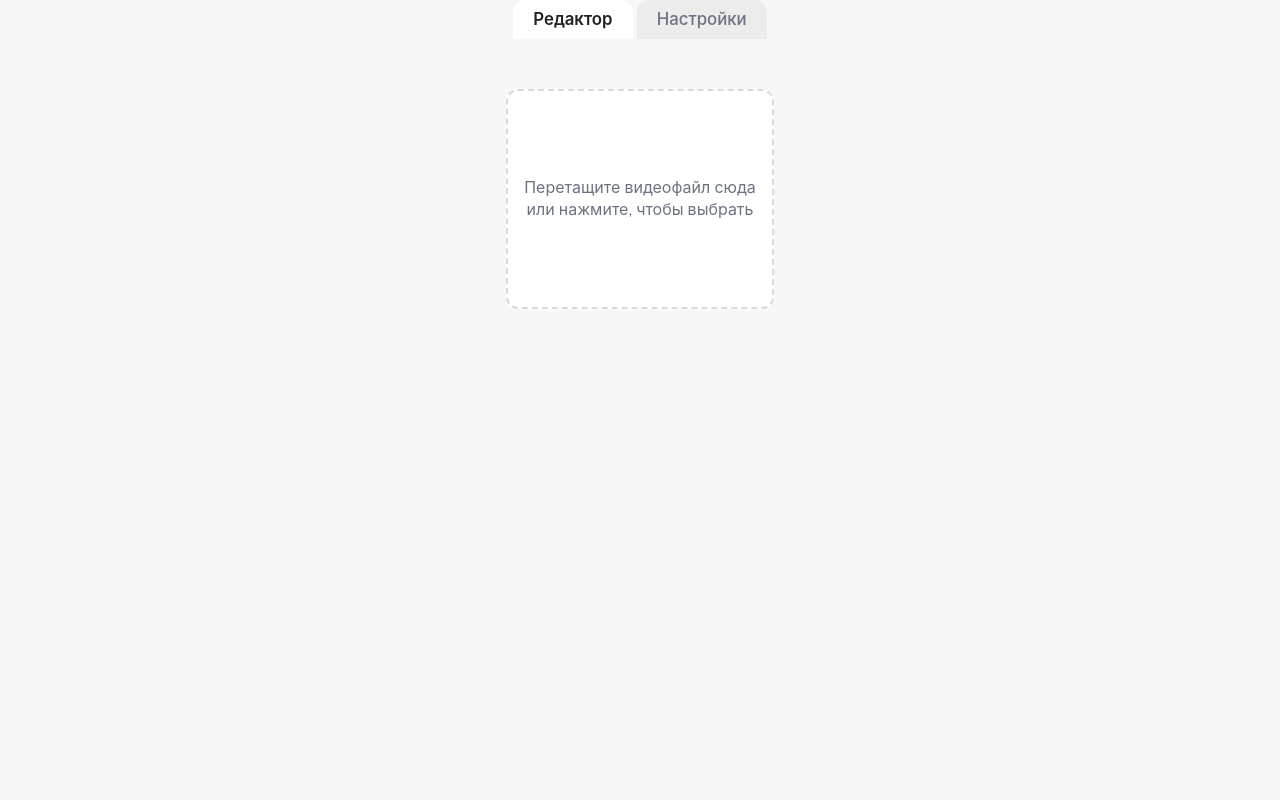
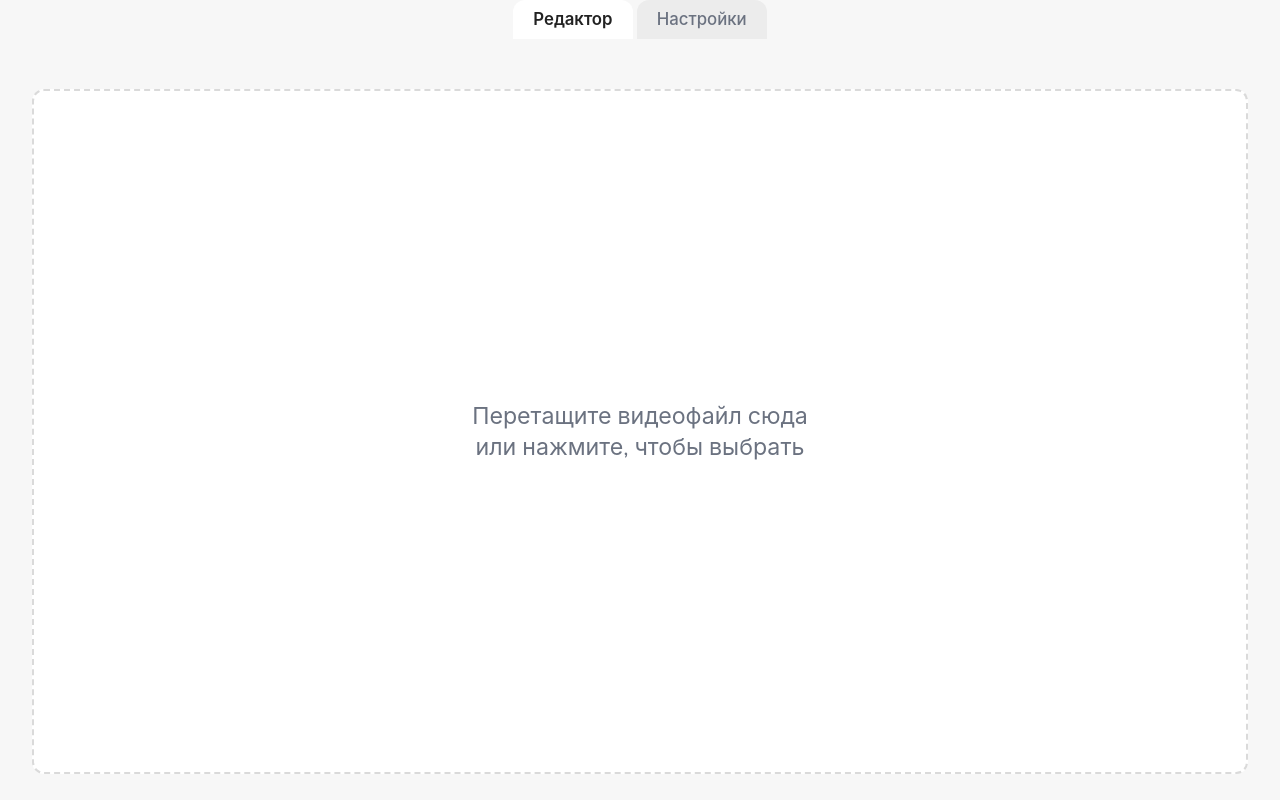
Before and after one commit to E-Stanislav/SubMagicGo, a website built with Vite: page frontend/index.html in a window 1280 px wide. Built offline with nearby package versions, Linux system fonts and the light colour scheme.

Commit message:
[fix] update main window

```diff
--- a/frontend/index.html
+++ b/frontend/index.html
@@ -13,6 +13,9 @@
         /* RESET */
         *,*::before,*::after { box-sizing:border-box; margin:0; padding:0; }
         html, body { height:100%; min-width:720px; min-height:720px; }
+        body {
+            min-height: 100vh;
+        }
         button { font:inherit; }
 
         /* DESIGN TOKENS */
@@ -69,9 +72,19 @@
             flex-direction: column;
             align-items: center;
             width: 100%;
-            max-width: 900px;
+            max-width: none;
             margin-inline: auto;
             padding: clamp(1rem, 2vw, 2rem);
+            min-height: 0;
+        }
+        .container {
+            flex: 1 1 auto;
+            display: flex;
+            flex-direction: column;
+            min-height: 0;
+            height: 100%;
+            max-width: none;
+            margin: 0 auto;
         }
 
         /* Components */
@@ -92,14 +105,32 @@
             font-weight: 600;
         }
 
+        #editorPanel {
+            position: relative;
+            width: 100%;
+            min-height: 520px;
+            flex: 1 1 auto;
+            display: flex;
+            flex-direction: column;
+            align-items: center;
+            justify-content: center;
+            height: 100%;
+            min-height: 0;
+            max-width: none;
+        }
         .dropzone {
+            position: static;
+            width: 95vw;
+            max-width: none;
+            min-width: 0;
+            margin: 0 auto;
+            height: 100%;
+            min-height: 520px;
+            z-index: 2;
             display: flex;
             align-items: center;
             justify-content: center;
             flex-direction: column;
-            width: 100%;
-            min-height: 220px;
-            padding: 4rem 1rem;
             text-align: center;
             background: var(--surface);
             border: 2.5px dashed var(--border);
@@ -108,12 +139,19 @@
             transition: all var(--transition);
             cursor: pointer;
             user-select: none;
+            font-size: 1.45rem;
+            padding: 3rem 2rem;
+            box-sizing: border-box;
         }
         .dropzone.dragover {
             border-color: var(--primary);
             color: var(--primary);
             background: color-mix(in srgb, var(--primary) 10%, transparent);
             box-shadow: var(--shadow-md);
+        }
+        #video, #videoTitle, #controls {
+            position: relative;
+            z-index: 3;
         }
 
         video {
```
